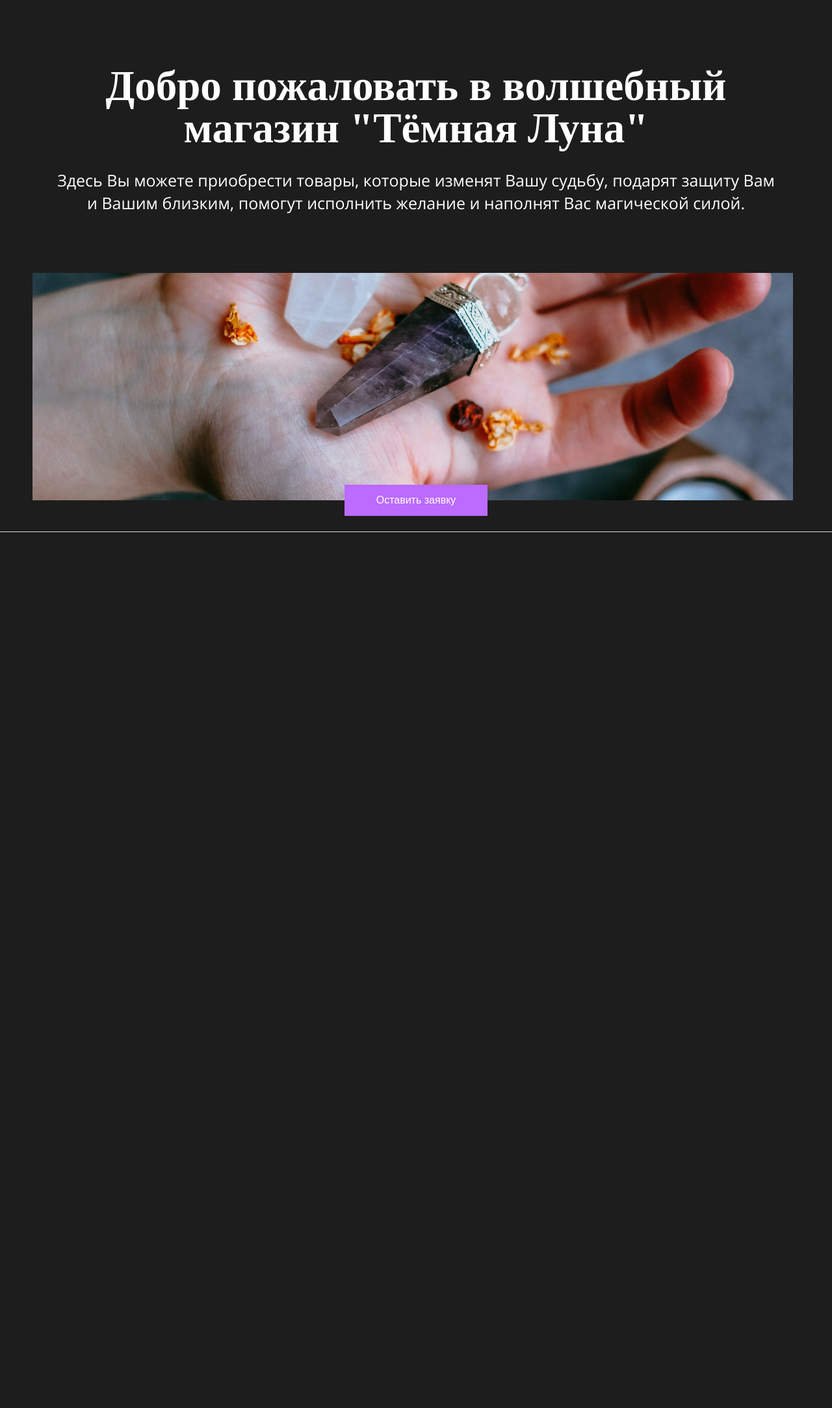
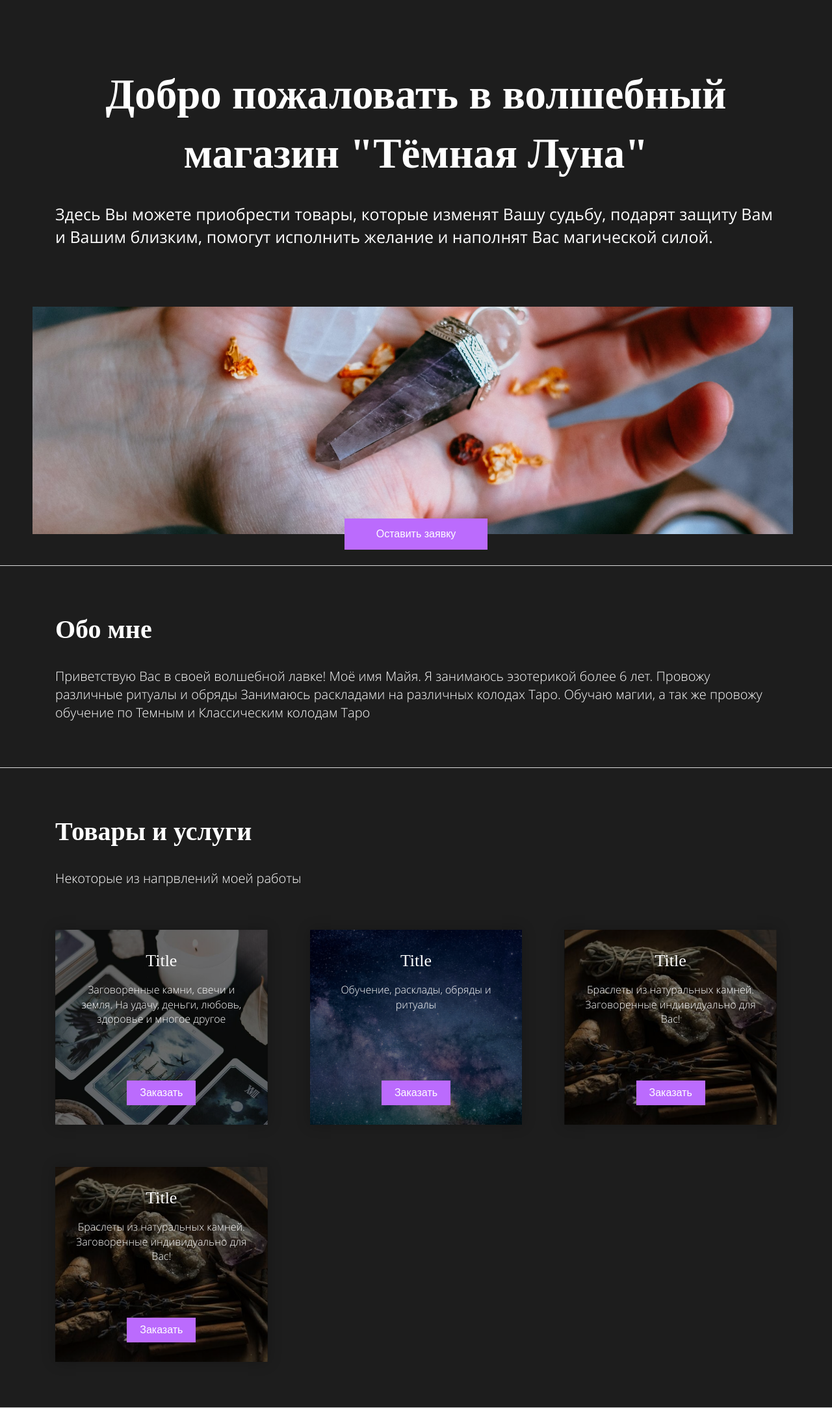
Before and after one commit to Shellect/darkmoon, a PHP site: page / in a window 1280 px wide. Shown: the part 71-2238 px from the top of the page at 65% size. Before the commit the page ends 890 px from the top, so only its background shows below. Run offline with PHP 8.4, Linux system fonts and the light colour scheme; some web fonts are replaced.

Commit message:
add sections: about, services

```diff
--- a/css/style.css
+++ b/css/style.css
@@ -170,6 +170,19 @@ a {
 
 .title {
    font-family: 'Playfair Display', serif;
+   font-size: 40px;
+   font-weight: 700;
+   line-height: 1.4;
+}
+
+
+
+.descr {
+   font-family: 'Open Sans', sans-serif;
+   font-size: 20px;
+   font-weight: 300;
+   line-height: 1.4;
+   align-items: center;
 }
 
 
@@ -191,8 +204,6 @@ a {
    font-family: 'Open Sans', sans-serif;
    font-size: 25px;
    font-weight: 400;
-   line-height: 1.4;
-   text-align: center;
 }
 
 
@@ -200,7 +211,6 @@ a {
 .big-picture {
    min-width: 1170px;
    border-bottom: 1px solid #d9d9d9;
-
 }
 
 .big-picture__wrapper {
@@ -236,5 +246,125 @@ a {
 
 
 .about {
-   padding: 70px 0 0;
+   min-width: 1170px;
+   border-bottom: 1px solid #d9d9d9;
 }
+
+.about__wrapper {
+   width: 1170px;
+   padding: 70px 0;
+   margin: 0 auto;
+}
+
+.about__descr {
+   margin: 30px 0 0;
+}
+
+
+
+.services {
+   min-width: 1170px;
+   border-bottom: 1px solid #d9d9d9;
+}
+
+.services__wrapper {
+   width: 1170px;
+   padding: 70px 0;
+   margin: 0 auto;
+}
+
+.services__descr {
+   margin: 30px 0 0;
+}
+
+.services__list {
+   display: flex;
+   flex-wrap: wrap;
+   width: calc(100% + 65px);
+   margin: 65px 0 0 -65px;
+
+   list-style-type: none;
+}
+
+.services__item {
+   flex: 1 1 calc((100% / 3) - 65px);
+   max-width: calc((100% / 3) - 65px);
+   min-height: 300px;
+   padding: 30px;
+   margin: 65px 0 0 65px;
+
+   position: relative;
+
+   text-align: center;
+   background-color: unset;
+   box-shadow: 0 0 20px rgba(0, 0, 0, 0.24);
+   overflow: hidden;
+}
+
+.services__item:nth-child(-n + 3) {
+   margin: 0 0 0 65px;
+}
+
+.services__item::after {
+   content: '';
+
+   width: 100%;
+   height: 100%;
+
+   position: absolute;
+   top: 0;
+   left: 0;
+   z-index: 0;
+
+   background: rgba(0, 0, 0, .5);
+   transition: .2s ease-in-out;
+}
+
+.services__item:hover::after {
+   background: rgba(0, 0, 0, .75);
+}
+
+.services__item-img {
+   width: 100%;
+   height: 100%;
+   max-width: 100%;
+   max-height: 100%;
+
+   object-fit: cover;
+
+   position: absolute;
+   top: 50%;
+   left: 50%;
+   z-index: 0;
+
+   transform: translate(-50%, -50%);
+}
+
+.services__item-content {
+   display: flex;
+   flex-direction: column;
+   align-items: center;
+   height: 100%;
+
+   position: relative;
+   z-index: 1;
+}
+
+.services__item-title {
+   margin: 0 0 15px;
+
+   font-family: 'Playfair Display', serif;
+   font-size: 26px;
+   font-weight: 400;
+   line-height: 1.4;
+}
+
+.services__item-descr {
+   font-size: 16px;
+   font-weight: 300;
+   line-height: 1.4;
+}
+
+.services__item-btn {
+   margin-top: auto;
+}
--- a/index.html
+++ b/index.html
@@ -56,7 +56,7 @@
                      Добро пожаловать в волшебный магазин
                      "Тёмная Луна"
                   </h1>
-                  <p class="top__descr">
+                  <p class="descr top__descr">
                      Здесь Вы можете приобрести товары, которые изменят Вашу судьбу, подарят защиту Вам и Вашим близким, помогут исполнить желание и наполнят Вас магической силой.
                   </p>
                </div>
@@ -76,9 +76,78 @@
       </section>
 
       <section class="about">
-         <div class="container">
-            <div class="about__inner">
+         <div class="about__wrapper">
+            <div class="container">
+               <div class="about__inner">
+                  <h3 class="title">Обо мне</h3>
+                  <p class="descr about__descr">
+                     Приветствую Вас в своей волшебной лавке! Моё имя Майя. Я занимаюсь эзотерикой более 6 лет. Провожу различные ритуалы и обряды
+                     Занимаюсь раскладами на различных колодах Таро. Обучаю магии, а так же провожу обучение по Темным и Классическим колодам Таро
+                  </p>
+               </div>
+            </div>
+         </div>
+      </section>
 
+      <section class="services">
+         <div class="services__wrapper">
+            <div class="container">
+               <div class="services__inner">
+                  <h3 class="title">Товары и услуги</h3>
+                  <p class="descr services__descr">
+                     Некоторые из напрвлений моей работы
+                  </p>
+                  <ul class="services__list">
+                     <li class="services__item">
+                        <img class="services__item-img" src="images/services-img-1.jpg" alt="taro">
+                        <div class="services__item-content">
+                           <h4 class="services__item-title">
+                              Title
+                           </h4>
+                           <p class="services__item-descr">
+                              Заговоренные камни, свечи и земля. На удачу, деньги, любовь, здоровье и многое другое
+                           </p>
+                           <button class="btn services__item-btn">Заказать</button>
+                        </div>
+                     </li>
+                     <li class="services__item">
+                        <img class="services__item-img" src="images/services-img-2.jpg" alt="astro">
+                        <div class="services__item-content">
+                           <h4 class="services__item-title">
+                              Title
+                           </h4>
+                           <p class="services__item-descr">
+                              Обучение, расклады, обряды и ритуалы
+                           </p>
+                           <button class="btn services__item-btn">Заказать</button>
+                        </div>
+                     </li>
+                     <li class="services__item">
+                        <img class="services__item-img" src="images/services-img-3.jpg" alt="clean">
+                        <div class="services__item-content">
+                           <h4 class="services__item-title">
+                              Title
+                           </h4>
+                           <p class="services__item-descr">
+                              Браслеты из натуральных камней. Заговоренные индивидуально для Вас!
+                           </p>
+                           <button class="btn services__item-btn">Заказать</button>
+                        </div>
+                     </li>
+                     <li class="services__item">
+                        <img class="services__item-img" src="images/services-img-3.jpg" alt="clean">
+                        <div class="services__item-content">
+                           <h4 class="services__item-title">
+                              Title
+                           </h4>
+                           <p class="services__item-descr">
+                              Браслеты из натуральных камней. Заговоренные индивидуально для Вас!
+                           </p>
+                           <button class="btn services__item-btn">Заказать</button>
+                        </div>
+                     </li>
+                  </ul>
+               </div>
             </div>
          </div>
       </section>
```
